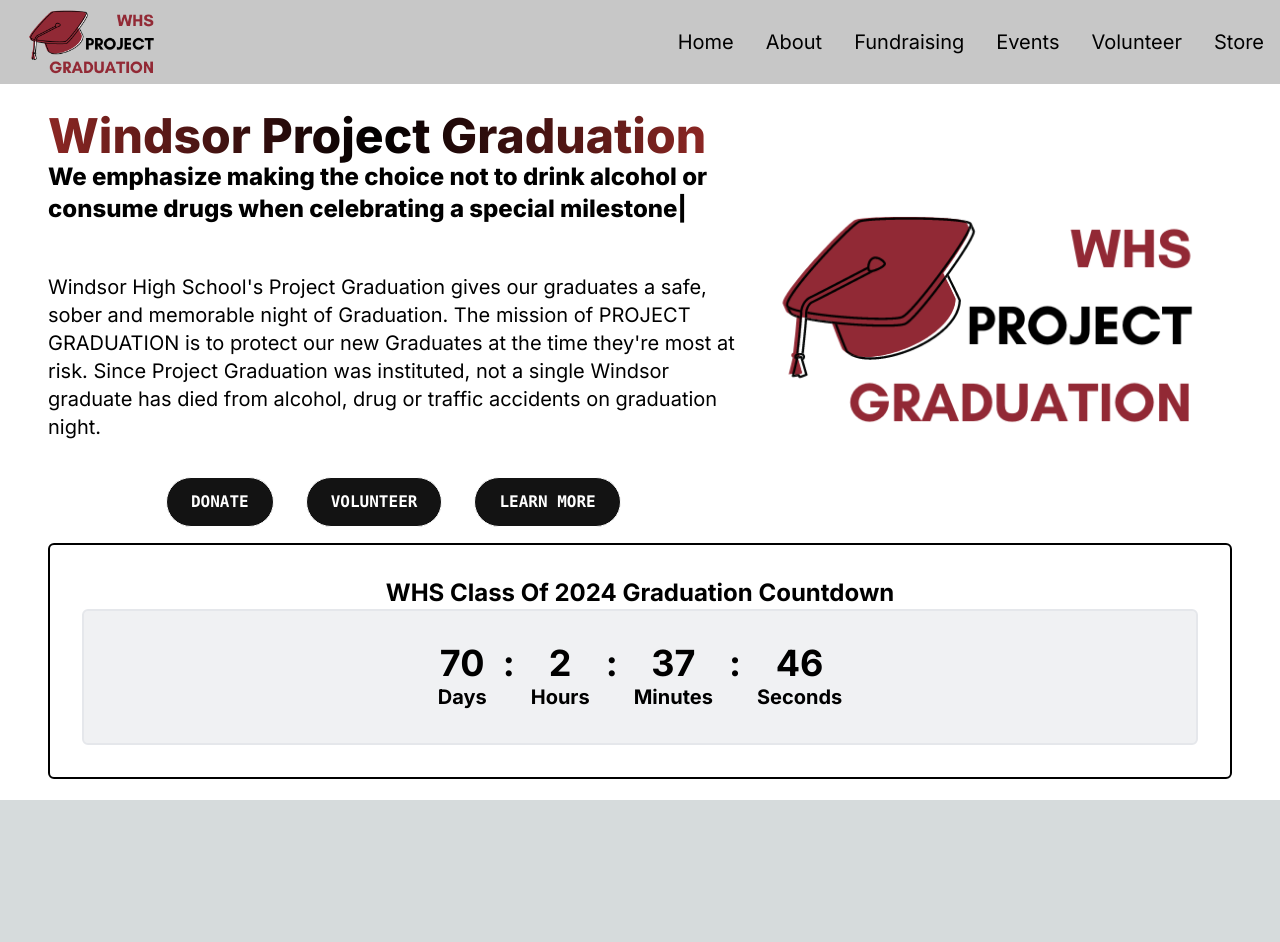
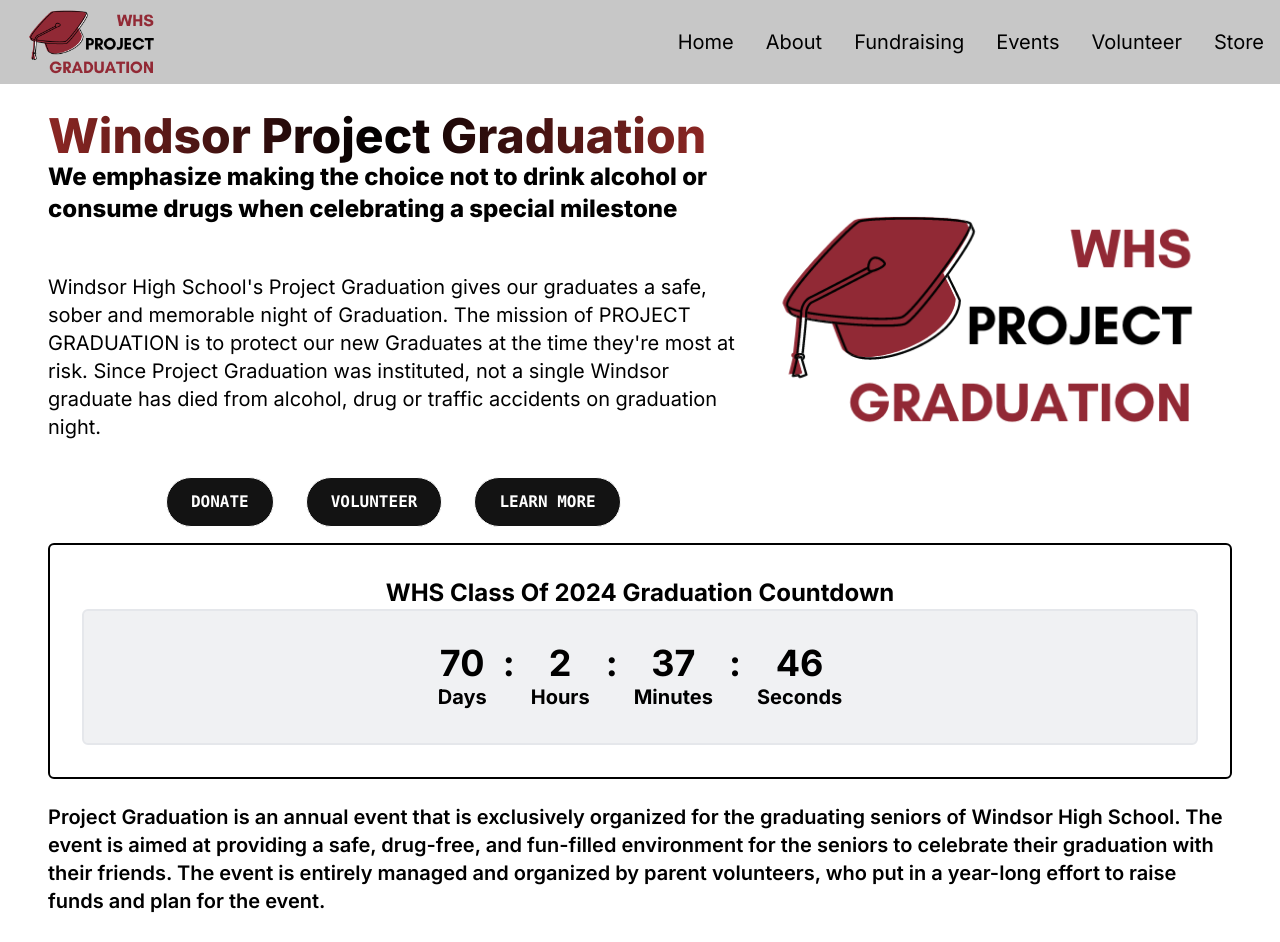
Before and after one commit to mebsport/windsor-project-graduation-site, a Next.js app: page / in a window 1280 px wide. Shown: the top 942 px of the page. Before the commit the page ends 800 px from the top, so only its background shows below. Built offline with nearby package versions, Linux system fonts and the light colour scheme.

Commit message:
add about section

```diff
--- a/src/app/page.tsx
+++ b/src/app/page.tsx
@@ -2,6 +2,7 @@
 import NavBar from './components/NavBar'
 import HeroSection from './components/HeroSection'
 import CountdownTimer from './components/CountdownTimer'
+import AboutSection from './components/AboutSection'
 
 export default function Home() {
   return (
@@ -10,6 +11,7 @@
       <div className='container mt-24 mx-auto py-4 px-12'>
         <HeroSection/>
         <CountdownTimer/>
+        <AboutSection/>
       </div>
     </main>
   )
```
